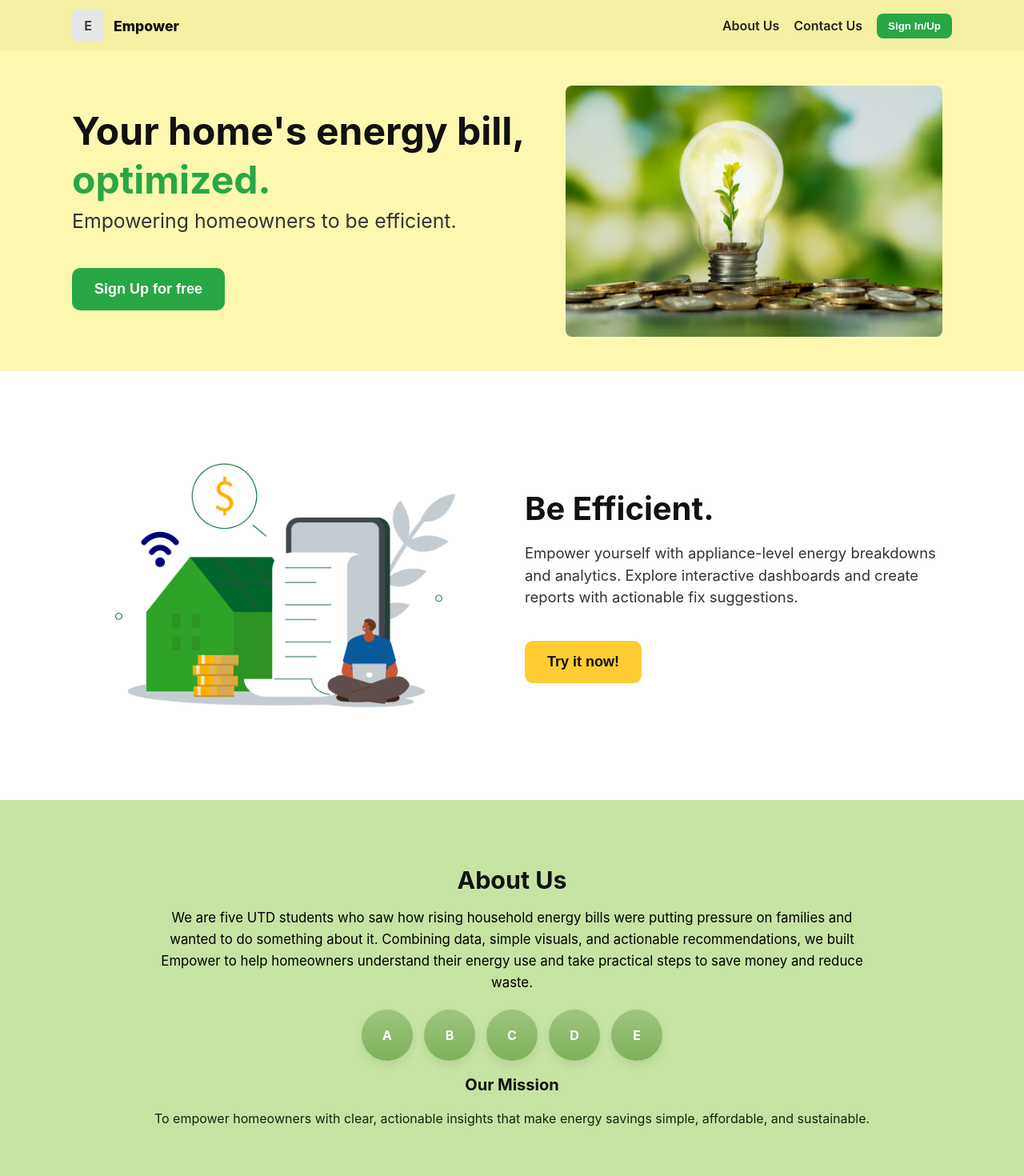
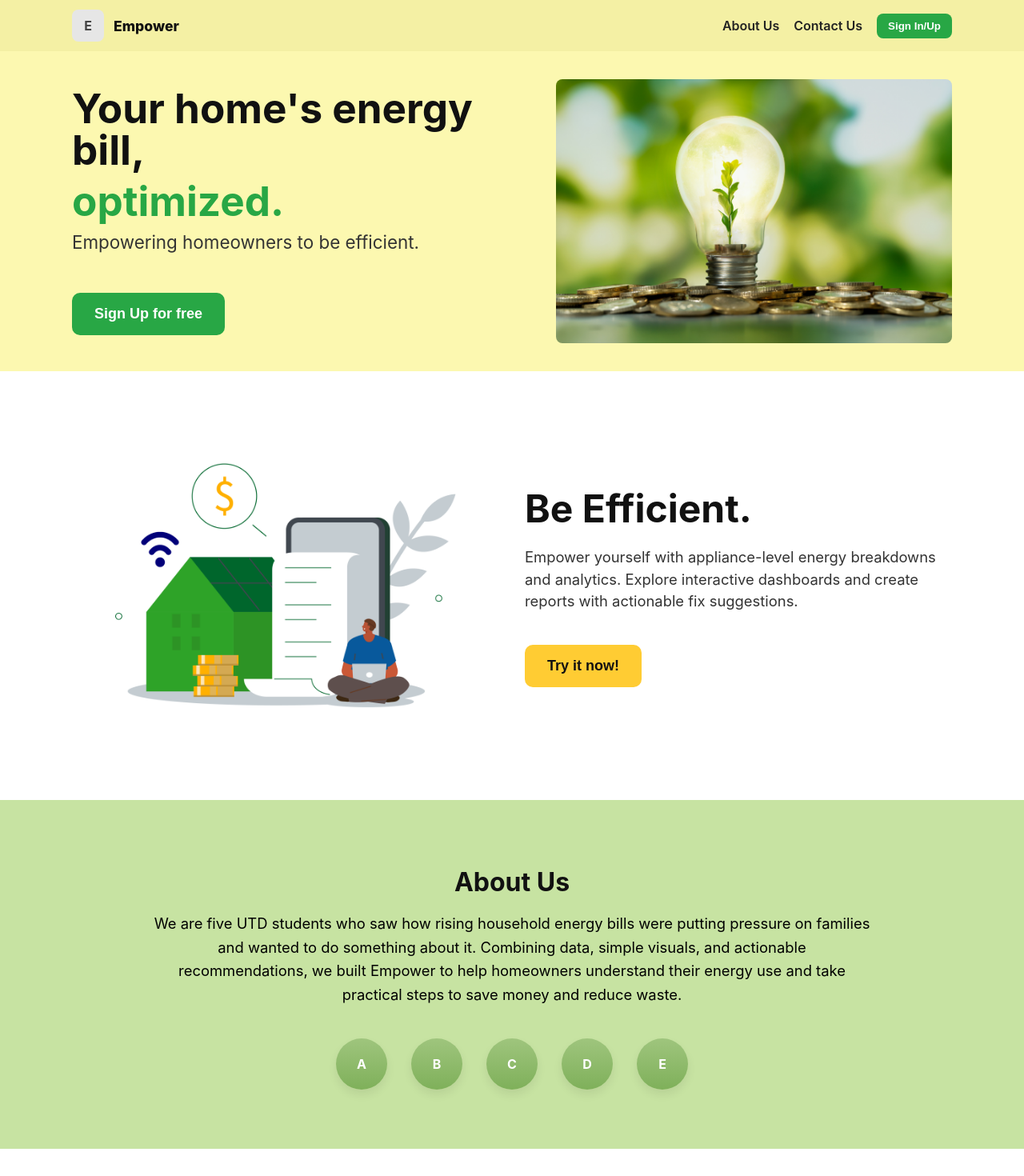
Before and after one commit to jiejen/empower, a React (Create React App) app in the folder empower/: page / in a window 1280 px wide. Shown: the top 1470 px of the page at 80% size. Built offline with nearby package versions, Linux system fonts and the light colour scheme; no server answers.

Commit message:
more ui changes

```diff
--- a/empower/src/frontend/pages/Home.css
+++ b/empower/src/frontend/pages/Home.css
@@ -88,7 +88,7 @@
 }
 
 .hero-title {
-  font-size: 3rem;
+  font-size: 3.2rem;
   margin: 0 0 12px 0;
   line-height: 1.02;
   color: #111;
@@ -97,7 +97,7 @@
 .hero-subtitle {
   margin: 0 0 20px 0;
   color: #333;
-  font-size: 1.55rem;
+  font-size: 1.4rem;
 }
 
 .signup-btn {
@@ -109,7 +109,7 @@
   cursor: pointer;
   font-weight: 600;
   font-size: 1.125rem;
-  margin-top: 24px
+  margin-top: 30px
 }
 
 .signup-btn:hover {
@@ -137,7 +137,7 @@
 }
 
 .hero-image {
-  max-width: 95%;
+  max-width: 100%;
   height: auto;
   display: block;
   border-radius: 8px;
@@ -207,7 +207,7 @@
 }
 
 .feature-title {
-  font-size: 2.5rem;
+  font-size: 3rem;
   margin: 0 0 12px 0;
 }
 
@@ -266,21 +266,21 @@
 }
 
 .about-title {
-  font-size: 1.9rem;
+  font-size: 2rem;
   margin-bottom: 12px;
 }
 
 .about-text {
   color: #000;
-  font-size: 1.05rem;
+  font-size: 1.15rem;
   line-height: 1.6;
 }
 
 .team-avatars {
   display: flex;
   justify-content: center;
-  gap: 14px;
-  margin-top: 20px;
+  gap: 30px;
+  margin-top: 40px;
   margin-bottom: 18px;
 }
 
--- a/empower/src/frontend/pages/Home.js
+++ b/empower/src/frontend/pages/Home.js
@@ -82,11 +82,11 @@ function Home() {
               <div className="avatar">E</div>
             </div>
 
-            <h3 className="mission-title">Our Mission</h3>
+            {/* <h3 className="mission-title">Our Mission</h3>
             <p className="mission-text">
               To empower homeowners with clear, actionable insights that make
               energy savings simple, affordable, and sustainable.
-            </p>
+            </p> */}
           </div>
         </section>
 
```
